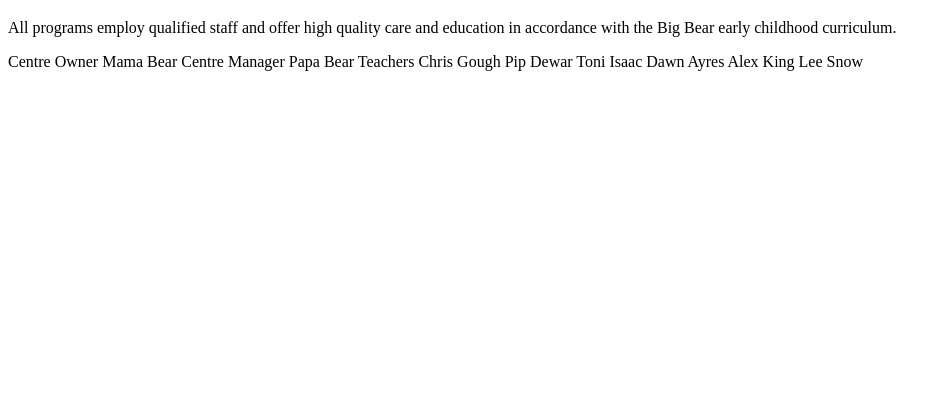
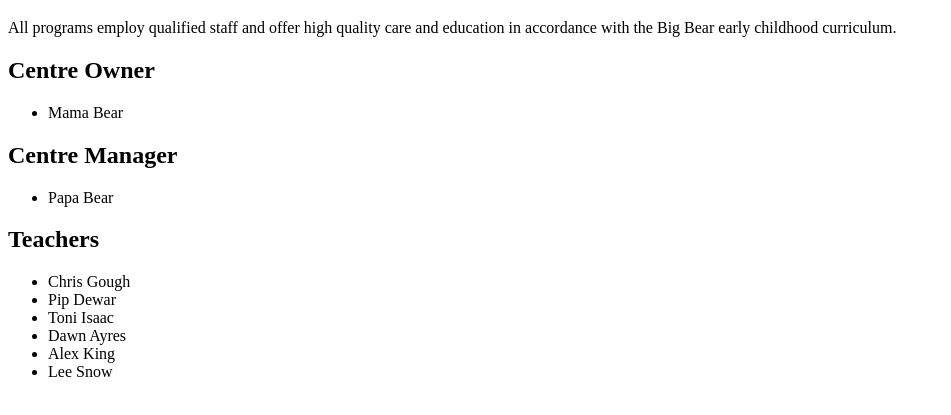
Before and after one commit to darcyknox/assign-1, a plain HTML site: page staff.html in a window 1280 px wide. Shown: the part 61-476 px from the top of the page, without its empty margins (0-951 px from the left). Drawn offline with Linux system fonts and the light colour scheme.

```diff
--- a/staff.html
+++ b/staff.html
@@ -12,20 +12,26 @@
 
   <p>All programs employ qualified staff and offer high quality care and education in accordance with the Big Bear early childhood curriculum.</p>
 
-  Centre Owner
-  Mama Bear
+  <h2>Centre Owner</h2>
+  <ul>
+    <li>Mama Bear</li>
+  </ul>
 
-  Centre Manager
-  Papa Bear
 
-  Teachers
+  <h2>Centre Manager</h2>
+  <ul>
+    <li>Papa Bear</li>
+  </ul>
 
-  Chris Gough
-  Pip Dewar
-  Toni Isaac
-  Dawn Ayres
-  Alex King
-  Lee Snow
+  <h2>Teachers</h2>
+  <ul>
+    <li>Chris Gough</li>
+    <li>Pip Dewar</li>
+    <li>Toni Isaac</li>
+    <li>Dawn Ayres</li>
+    <li>Alex King</li>
+    <li>Lee Snow</li>
+  </ul>
 
 </body>
 
```
Also changed, not shown: daily-schedule.html (+11 -1 lines).
